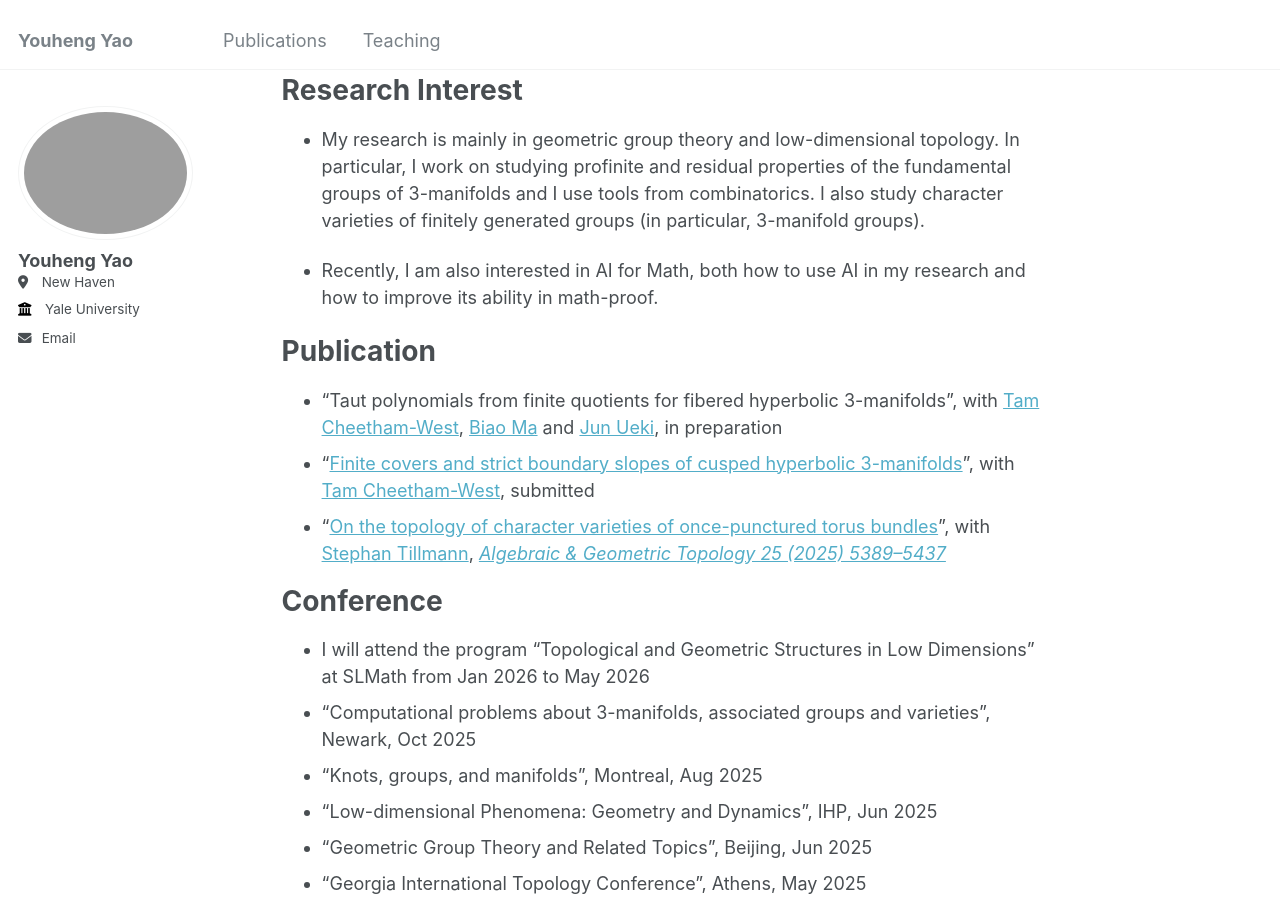
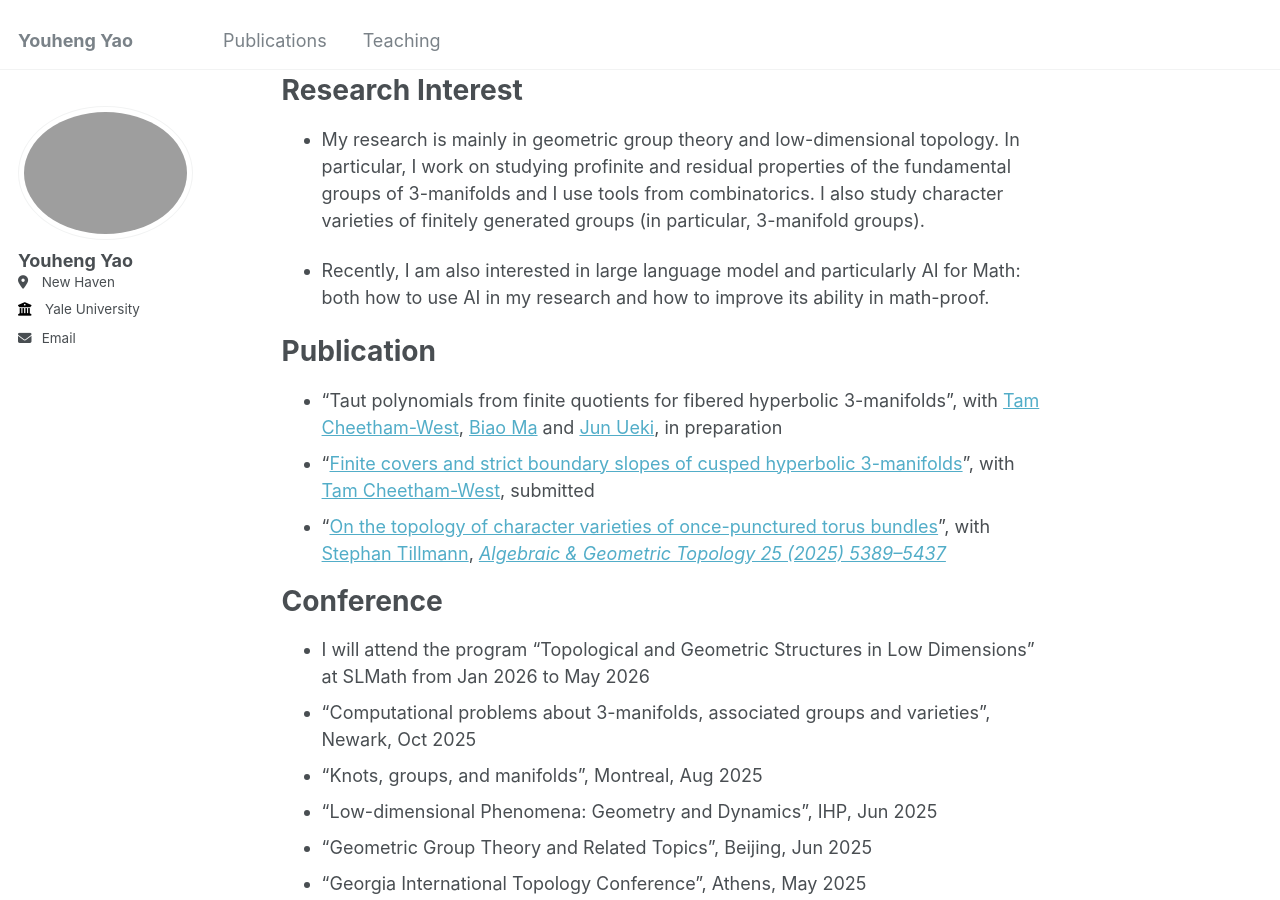
Before and after one commit to LionelYao/LionelYao.github.io, a Jekyll site: the page built from _pages/about.md, in a window 1280 px wide and 900 px high, scrolled down 328 px. Built offline with Jekyll 4.4.1, drawn with Linux system fonts in a browser that asks for light colours; a script that is not in the unit is left out.

Commit message:
Update research interest description for clarity

```diff
--- a/_pages/about.md
+++ b/_pages/about.md
@@ -23,7 +23,7 @@ Research Interest
 ======
 - My research is mainly in geometric group theory and low-dimensional topology. In particular, I work on studying profinite and residual properties of the fundamental groups of 3-manifolds and I use tools from combinatorics. I also study character varieties of finitely generated groups (in particular, 3-manifold groups).
 
-- Recently, I am also interested in AI for Math, both how to use AI in my research and how to improve its ability in math-proof.
+- Recently, I am also interested in large language model and particularly AI for Math: both how to use AI in my research and how to improve its ability in math-proof.
 
 Publication
 ======
```
